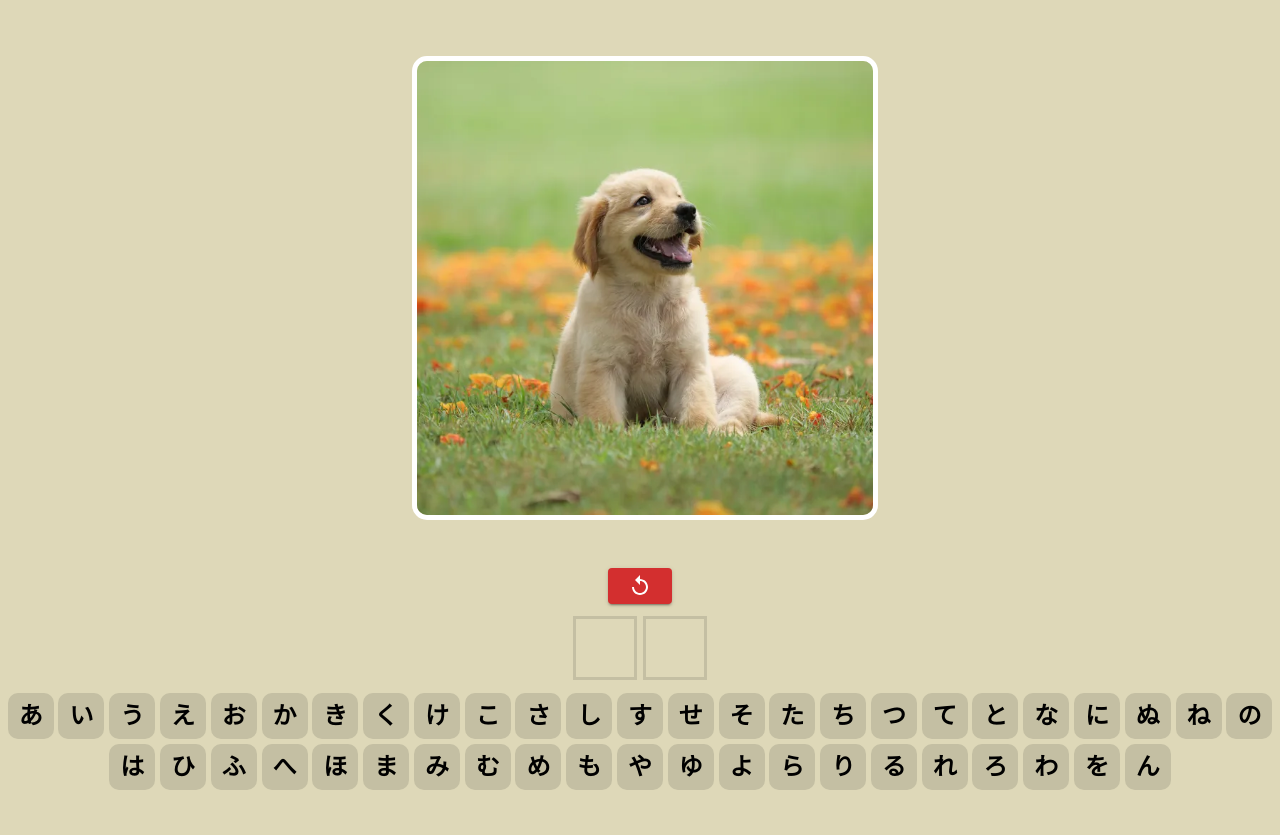
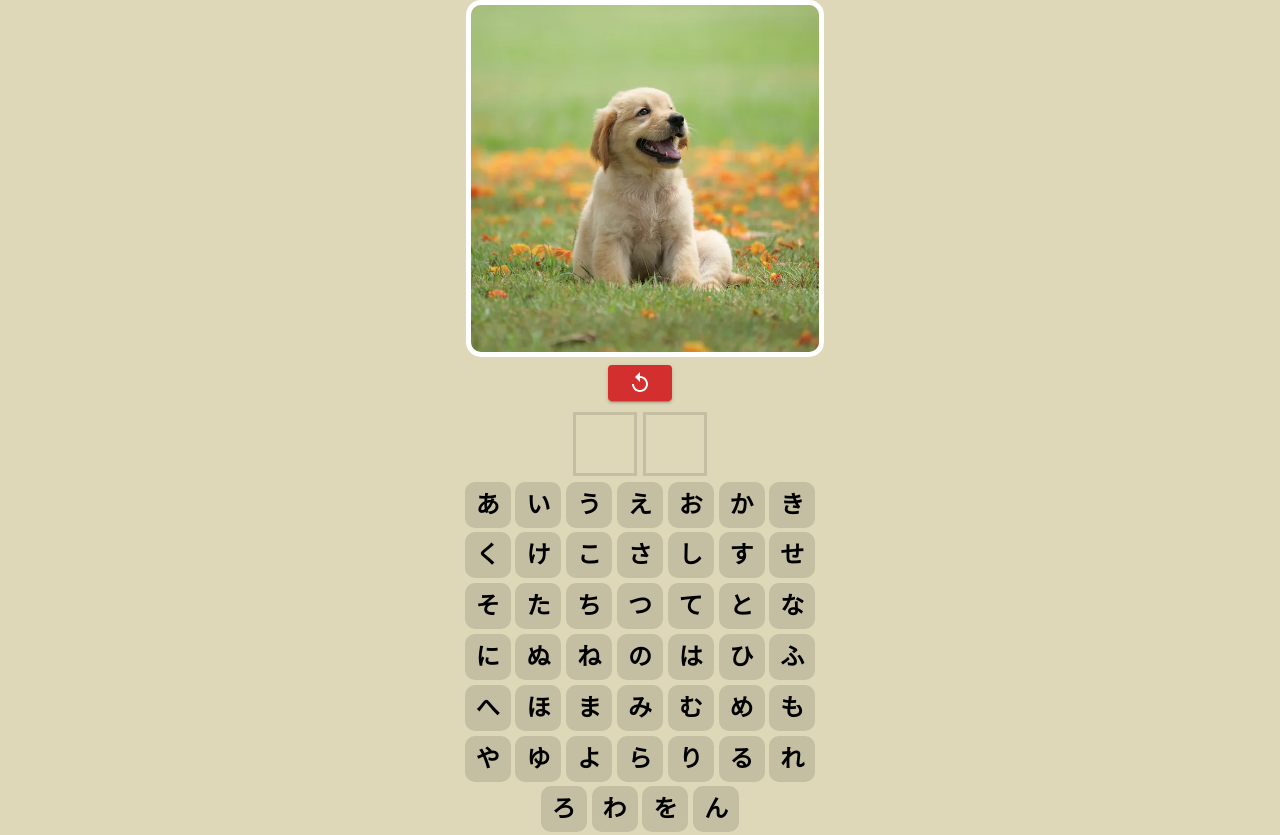
Before and after one commit to solerfranco/Hiragana-Guess, a React (Create React App) app: page / in a window 1280 px wide. Before the commit the page ends 800 px from the top, so only its background shows below. Built offline with nearby package versions, Linux system fonts and the light colour scheme; the HTML template or start-up script is replaced by a standard one.

Commit message:
Put everything on a container

```diff
--- a/src/Pages/Home.jsx
+++ b/src/Pages/Home.jsx
@@ -116,17 +116,10 @@ const Home = () => {
       flexDirection="column"
       height="100vh"
     >
+      <Container maxWidth="xs">
         <Box>
-        <Container maxWidth="sm">
-          <Box
-            display="flex"
-            sx={{
-              padding: {
-                xs: 2,
-                sm: 6,
-              },
-            }}
-          >
+          <Container maxWidth="xs">
+            <Box display="flex">
               <img
                 style={{
                   width: "100%",
@@ -139,7 +132,7 @@ const Home = () => {
             </Box>
           </Container>
           <Box
-          mb={1}
+            my={1}
             onClick={getRandomWord}
             display="flex"
             justifyContent="center"
@@ -194,6 +187,7 @@ const Home = () => {
             </Box>
           ))}
         </Box>
+      </Container>
     </Box>
   );
 };
```
Lines whose indentation alone changed are shown as unchanged.
